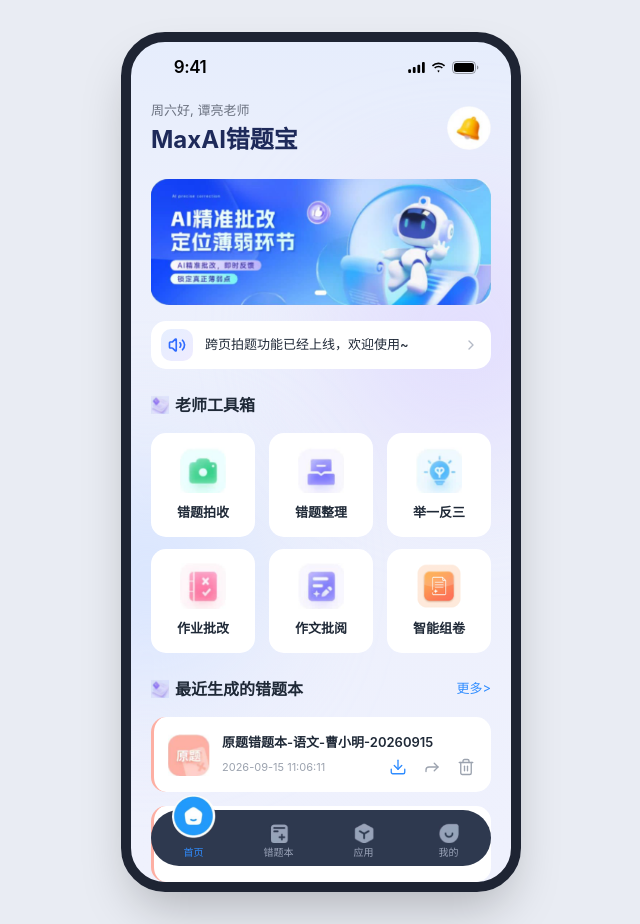
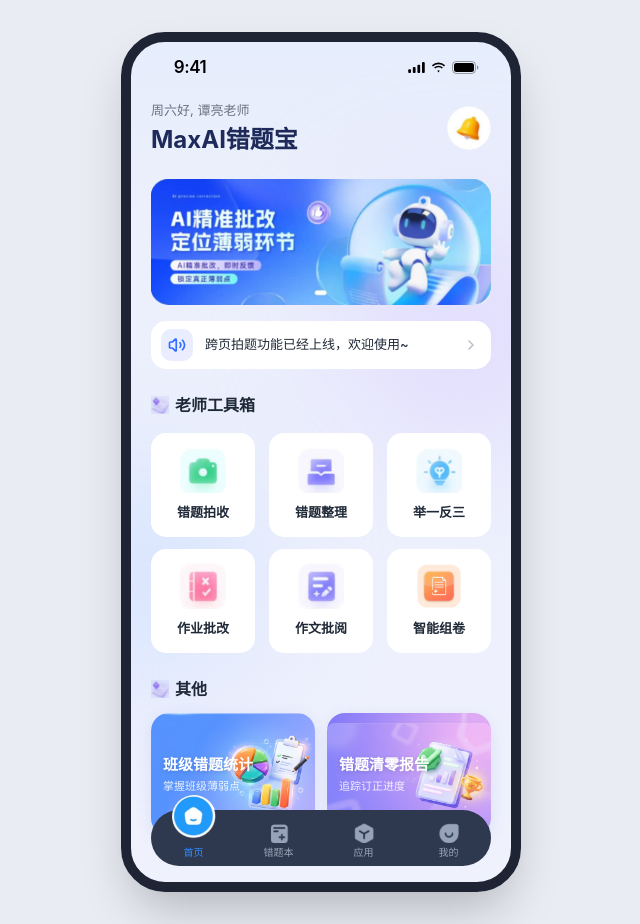
Before and after one commit to hzhou1734-pixel/136408-ctb-app-ui, a Next.js app: page / in a window 1280 px wide. Shown: the whole page, without its empty margins (319-959 px from the left). Built offline with nearby package versions, Linux system fonts and the light colour scheme.

Commit message:
首页底部改为班级错题统计、错题清零报告海报

```diff
--- a/app/page.tsx
+++ b/app/page.tsx
@@ -2,7 +2,7 @@ import { BottomNav } from '@/components/home/bottom-nav'
 import { HeroCarousel } from '@/components/home/hero-carousel'
 import { HomeHeader } from '@/components/home/home-header'
 import { NoticeBar } from '@/components/home/notice-bar'
-import { RecentNotebooks } from '@/components/home/recent-notebooks'
+import { OtherSection } from '@/components/home/other-section'
 import { StatusBar } from '@/components/home/status-bar'
 import { ToolboxGrid } from '@/components/home/toolbox-grid'
 
@@ -18,7 +18,7 @@ export default function Page() {
           <HeroCarousel />
           <NoticeBar />
           <ToolboxGrid />
-          <RecentNotebooks />
+          <OtherSection />
         </main>
         <BottomNav />
       </div>
--- /dev/null
+++ b/components/home/other-section.tsx
@@ -0,0 +1,38 @@
+import Image from 'next/image'
+import { SectionTitle } from '@/components/home/section-title'
+
+const posters = [
+  {
+    title: '班级错题统计',
+    desc: '掌握班级薄弱点',
+    src: '/images/home/poster-class-stats.png',
+  },
+  {
+    title: '错题清零报告',
+    desc: '追踪订正进度',
+    src: '/images/home/poster-clear-report.png',
+  },
+]
+
+export function OtherSection() {
+  return (
+    <section aria-labelledby="other-title" className="flex flex-col gap-3">
+      <SectionTitle id="other-title">其他</SectionTitle>
+      <div className="grid grid-cols-2 gap-3 px-5">
+        {posters.map((poster) => (
+          <button
+            key={poster.title}
+            type="button"
+            className="relative aspect-[4/3] overflow-hidden rounded-[18px] text-left shadow-[0_4px_16px_rgba(80,110,200,0.12)] transition-transform active:scale-[0.97]"
+          >
+            <Image src={poster.src} alt="" fill sizes="180px" className="scale-[1.14] object-cover" />
+            <span className="relative flex flex-col gap-0.5 p-3">
+              <span className="text-[15px] font-bold text-white drop-shadow-sm">{poster.title}</span>
+              <span className="text-[11px] text-white/85">{poster.desc}</span>
+            </span>
+          </button>
+        ))}
+      </div>
+    </section>
+  )
+}
--- a/components/home/recent-notebooks.tsx
+++ /dev/null
@@ -1,46 +0,0 @@
-import Image from 'next/image'
-import { Download, Forward, Trash2 } from 'lucide-react'
-import { SectionTitle } from './section-title'
-
-const notebooks = [
-  { title: '原题错题本-语文-曹小明-20260915', time: '2026-09-15 11:06:11' },
-  { title: '原题错题本-数学-曹小明-20260911', time: '2026-09-11 16:16:39' },
-  { title: '原题错题本-英语-曹小明-20260908', time: '2026-09-08 09:32:18' },
-]
-
-export function RecentNotebooks() {
-  return (
-    <section aria-labelledby="recent-title" className="flex flex-col gap-4">
-      <SectionTitle id="recent-title" moreHref="#">
-        最近生成的错题本
-      </SectionTitle>
-      <ul className="flex flex-col gap-3.5 px-5">
-        {notebooks.map((item) => (
-          <li
-            key={item.title}
-            className="flex items-center gap-3 overflow-hidden rounded-[15px] border-l-[3px] border-[#FDAFA3] bg-white py-4 pl-3.5 pr-4"
-          >
-            <Image src="/images/home/thumb.png" alt="" width={56} height={56} className="size-[42px] shrink-0" />
-            <div className="flex min-w-0 flex-1 flex-col gap-1.5">
-              <h3 className="truncate text-[13px] font-semibold text-[#1F2937]">{item.title}</h3>
-              <div className="flex items-center justify-between">
-                <span className="text-[11px] text-[#9CA3AF]">{item.time}</span>
-                <span className="flex items-center gap-4">
-                  <button type="button" aria-label="下载">
-                    <Download className="size-[18px] text-[#2F8CFF]" strokeWidth={1.8} aria-hidden="true" />
-                  </button>
-                  <button type="button" aria-label="分享">
-                    <Forward className="size-[18px] text-[#9CA3AF]" strokeWidth={1.8} aria-hidden="true" />
-                  </button>
-                  <button type="button" aria-label="删除">
-                    <Trash2 className="size-[18px] text-[#9CA3AF]" strokeWidth={1.8} aria-hidden="true" />
-                  </button>
-                </span>
-              </div>
-            </div>
-          </li>
-        ))}
-      </ul>
-    </section>
-  )
-}
--- a/package.json
+++ b/package.json
@@ -1,6 +1,6 @@
 {
   "name": "my-project",
-  "version": "0.1.10",
+  "version": "0.1.11",
   "private": true,
   "packageManager": "pnpm@12.3.4",
   "scripts": {
```
Also changed, not shown: public/images/home/poster-class-stats.png (added), public/images/home/poster-clear-report.png (added).
